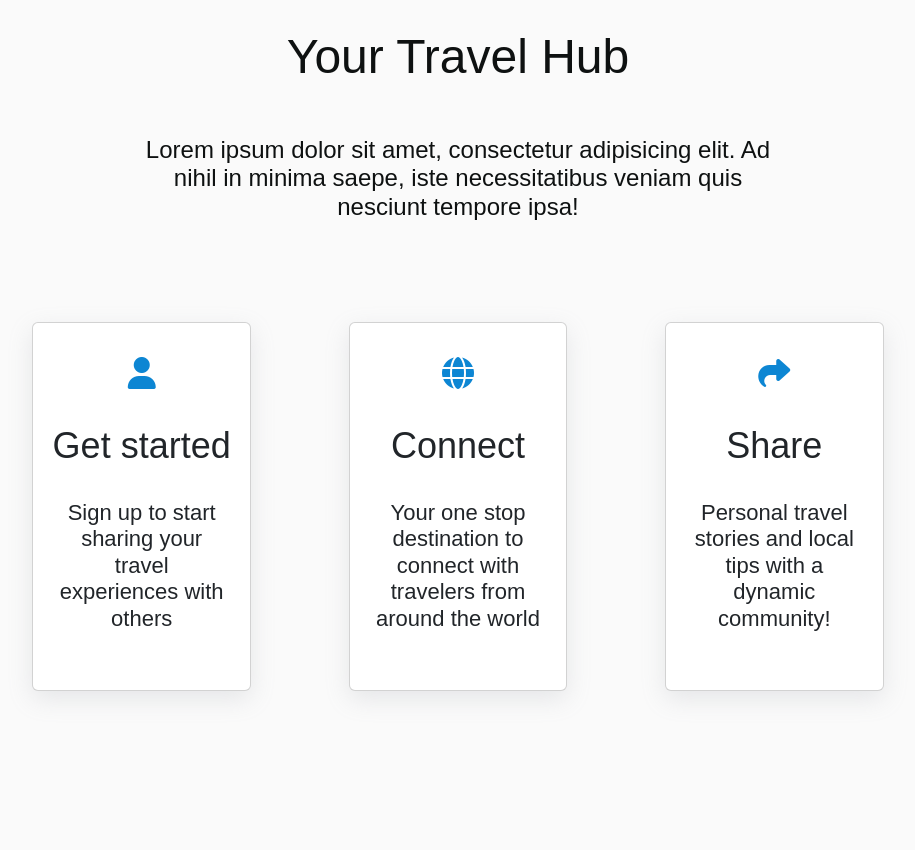
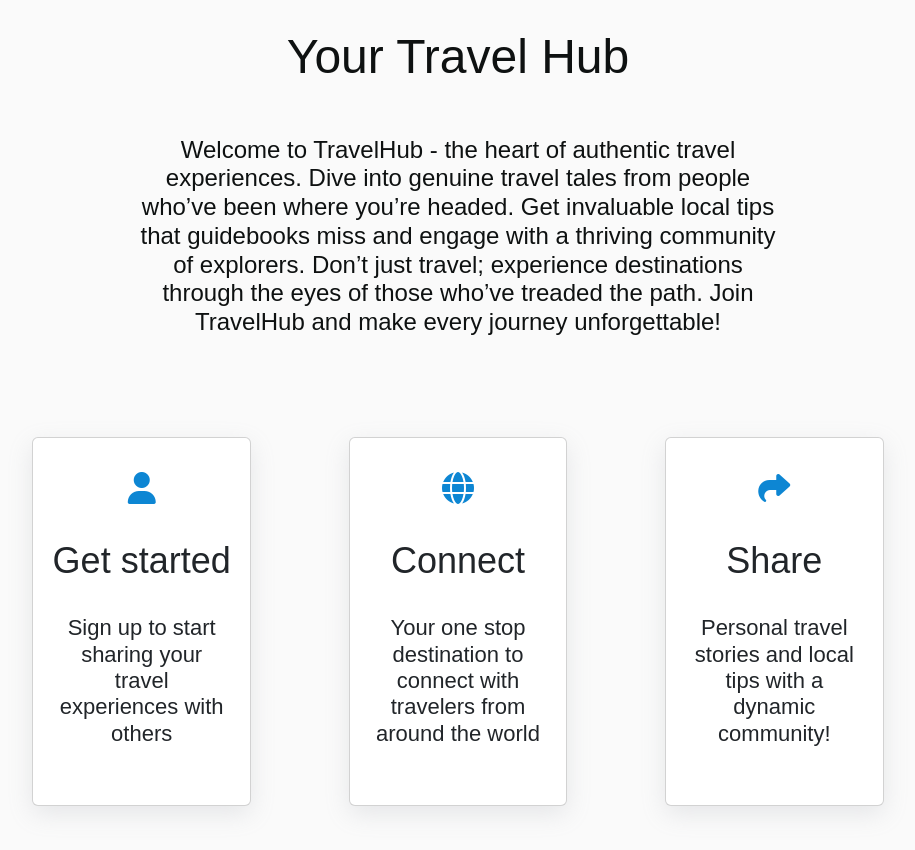
Before and after one commit to BiljanaKotev/blog-platform-client, a React (Create React App) app: page / in a window 1280 px wide. Shown: the part 1940-2790 px from the top of the page, without its empty margins (182-1097 px from the left). Before the commit the page ends 2681 px from the top, so only its background shows below. Built offline with nearby package versions, Linux system fonts and the light colour scheme; no server answers; a web font is replaced by a local one.

Commit message:
Update HomePage.jsx
Updated text on homepage h4

```diff
--- a/src/pages/HomePage.jsx
+++ b/src/pages/HomePage.jsx
@@ -34,7 +34,7 @@ function HomePage() {
       <section className="homepage-blog-info">
         <div className="homepage-info-header">
           <h3>Your Travel Hub</h3>
-          <h4>Lorem ipsum dolor sit amet, consectetur adipisicing elit. Ad nihil in minima saepe, iste necessitatibus veniam quis nesciunt tempore ipsa!</h4>
+          <h4>Welcome to TravelHub - the heart of authentic travel experiences. Dive into genuine travel tales from people who’ve been where you’re headed. Get invaluable local tips that guidebooks miss and engage with a thriving community of explorers. Don’t just travel; experience destinations through the eyes of those who’ve treaded the path. Join TravelHub and make every journey unforgettable!</h4>
         </div>
         <Cards />
       </section>
```
